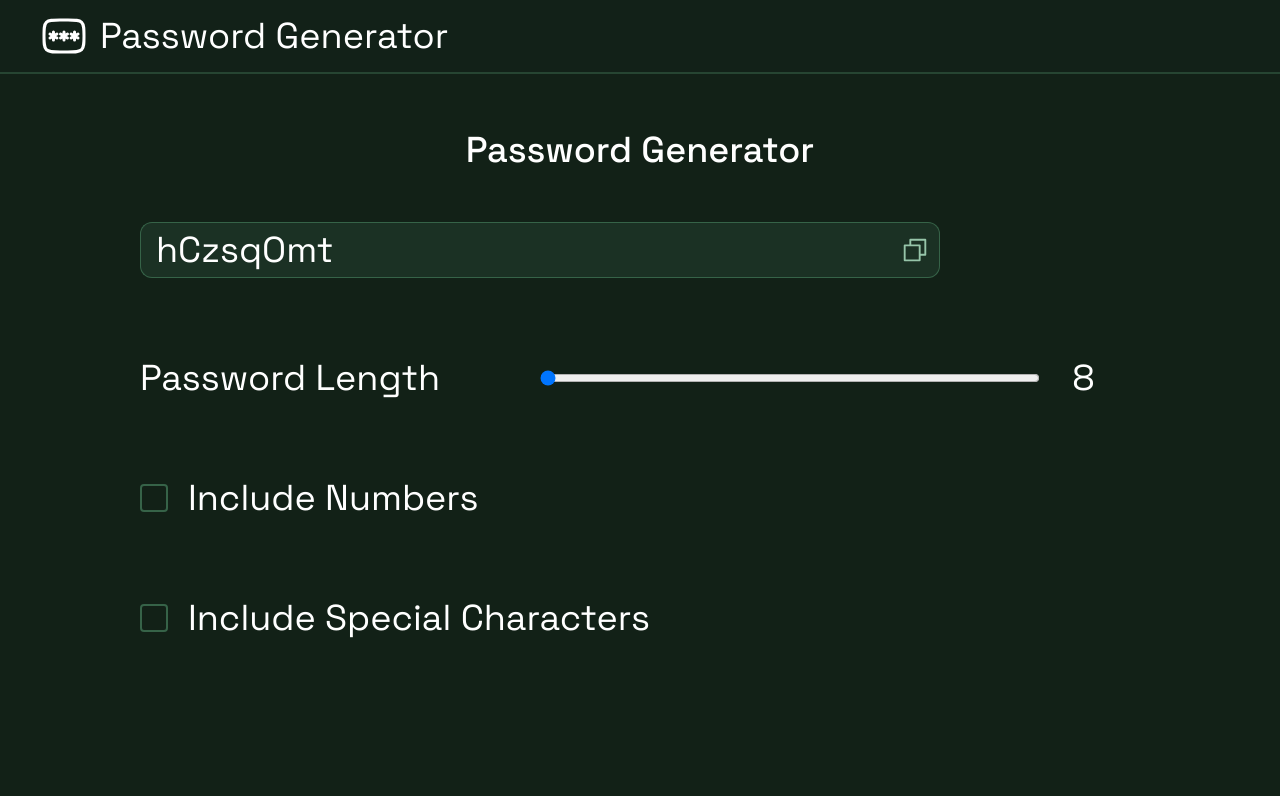
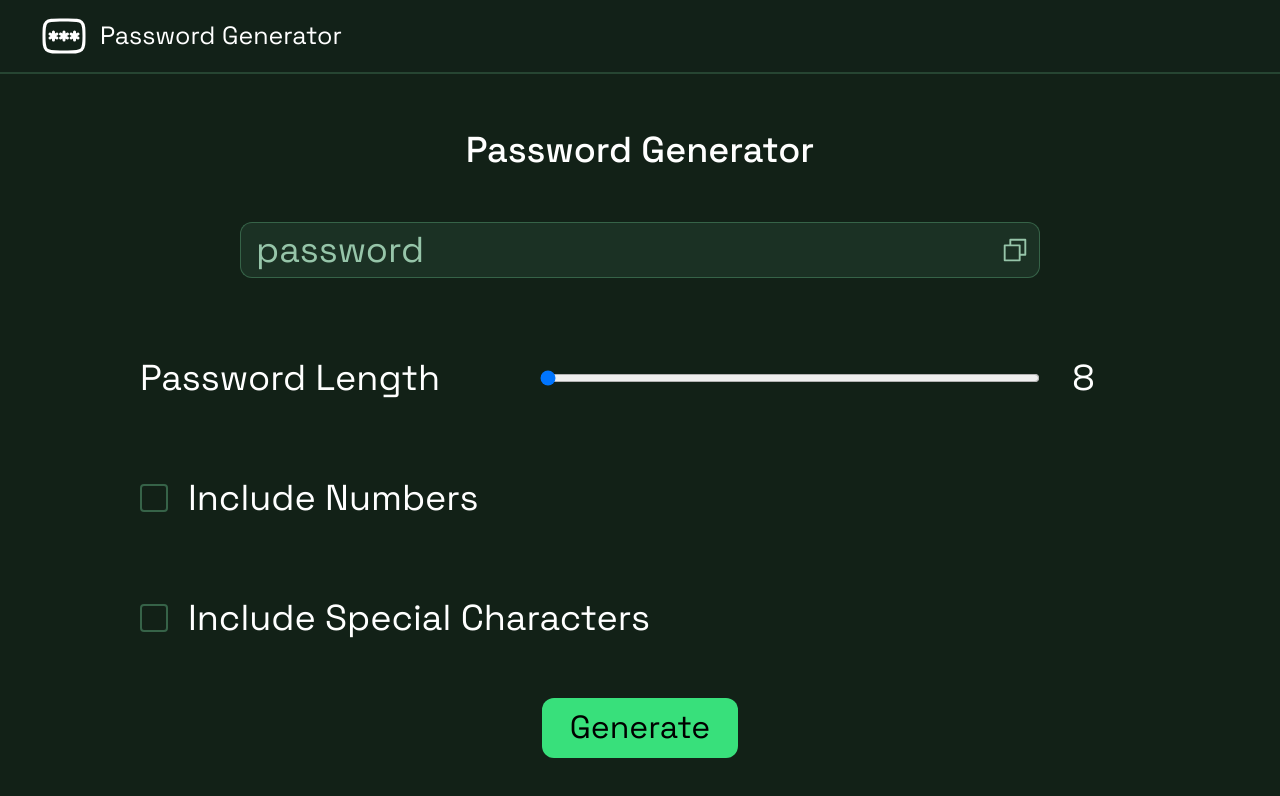
Before and after one commit to aradhyacp/react-trials, a React (Vite) app in the folder password-generator/: page / in a window 1280 px wide. Shown: the top 796 px of the page. Built offline with nearby package versions, Linux system fonts and the light colour scheme.

Commit message:
added generate button

```diff
--- a/password-generator/src/App.jsx
+++ b/password-generator/src/App.jsx
@@ -36,19 +36,19 @@ function App() {
     setPassword(pass);
   }, [length, numeric, char, setPassword]);
 
-  useEffect(() => {
-    passwordGenerator();
-  }, [length, numeric, char, passwordGenerator]);
+  // useEffect(() => {
+  //   passwordGenerator();
+  // }, [length, numeric, char, passwordGenerator]);
 
   return (
     <div className="bg-[#122117] h-screen text-white text-4xl">
       <Header />
       <div className="flex flex-col justify-center p-7 items-center">
-        <div className="flex justify-center p-7 rounded-xl font-medium">
+        <div className="flex justify-center p-7 rounded-xl font-medium ">
           Password Generator
         </div>
         <div className="flex w-[1000px] mt-6">
-          <label className="flex w-full content-center">
+          <label className="flex w-full flex-row justify-center">
             <div className="flex w-[80%]">
               <input
                 type="text"
@@ -130,6 +130,10 @@ function App() {
             /> <div className="flex">Include Special Characters</div>
           </div>
         </div>
+        <div className="flex text-black bg-[#38e07b] text-[32px] px-7 py-3 rounded-xl mt-15 cursor-pointer hover:bg-[#4bdc8b]" onClick={()=>{
+          passwordGenerator();
+          displayToast("Password generated !",2500);
+        }}>Generate</div>
       </div>
     </div>
   );
--- a/password-generator/src/components/Header.jsx
+++ b/password-generator/src/components/Header.jsx
@@ -5,7 +5,7 @@ const Header = () => {
     <div>
         <div className="flex items-center gap-3 bg-[#122118] border-b-2 border-b-[#264532] px-10 py-3">
             <div className=""><img src="/header-logo.svg" alt="logo" className='h-12 '/></div>
-            <div className="text-white">Password Generator</div>
+            <div className="text-white text-[25px]">Password Generator</div>
         </div>
     </div>
   )
```
